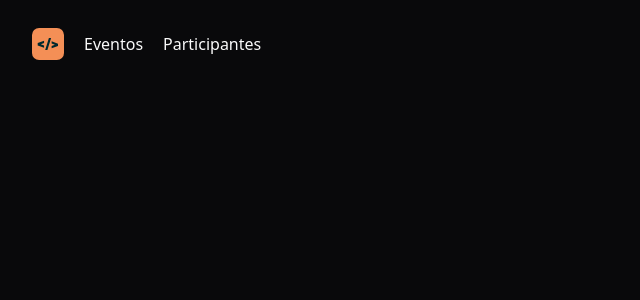
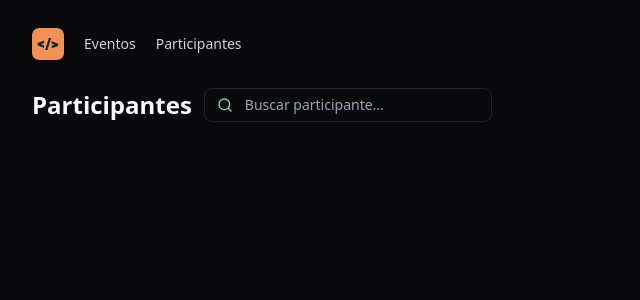
Before and after one commit to Jones-bass/pass-in, a React (Vite) app in the folder pass-in-web/: page / in a window 1280 px wide. Shown: the top 300 px of the page, without its empty margins (0-640 px from the left). Built offline with nearby package versions, Linux system fonts and the light colour scheme.

Commit message:
Estruturando pagina Home

```diff
--- a/pass-in-web/package.json
+++ b/pass-in-web/package.json
@@ -10,6 +10,7 @@
     "preview": "vite preview"
   },
   "dependencies": {
+    "lucide-react": "^0.368.0",
     "react": "^18.2.0",
     "react-dom": "^18.2.0"
   },
--- a/pass-in-web/src/App.tsx
+++ b/pass-in-web/src/App.tsx
@@ -1,10 +1,23 @@
 import { Header } from "./components/header";
+import { Search } from "lucide-react";
 
 export function App() {
 
   return (
+  <>
     <div className="max-w-[1216px] mx-auto py-5 flex flex-col gap-5">
       <Header />
+      <div className="flex flex-col gap-4">
+        <div className="flex items-center gap-3">
+          <h1 className="text-2xl font-bold ">Participantes</h1>
+          <div className="w-72 flex items-center gap-3 px-3 py-1.5 border border-white/10 rounded-lg" >
+            <Search className="size-4 text-emerald-300" />
+            <input className="bg-transparent flex-1 outline-none h-auto border-0 p-0 text-sm" placeholder="Buscar participante..." />
+          </div>
+        </div>
+      </div>
     </div>
+    </>
+
   )
 }
--- a/pass-in-web/src/components/header.tsx
+++ b/pass-in-web/src/components/header.tsx
@@ -1,4 +1,5 @@
 import nwlUnitIcon from '../assets/nlw-unit-icon.svg'
+import { NavLink } from './nav-link'
 
 export function Header() {
   return(
@@ -6,8 +7,8 @@ export function Header() {
       <div className='flex items-center gap-5 py-2'>
         <img src={nwlUnitIcon} alt="Icone da nwl unite" />
         <nav className='flex items-center gap-5'>
-          <a href='/eventos'>Eventos</a>
-          <a href='/participantes'>Participantes</a>
+          <NavLink href='/eventos'>Eventos</NavLink>
+          <NavLink href='/participantes'>Participantes</NavLink>
         </nav>
       </div>
     </>
--- /dev/null
+++ b/pass-in-web/src/components/nav-link.tsx
@@ -0,0 +1,19 @@
+import { ComponentProps } from "react";
+
+// Aqui nesse componente estamos criando um 'a' estilizando, mas contendo todas
+// as propriedades raiz do componente, usando o ' extends ComponentProps<'a'> '
+interface NavLinkProps extends ComponentProps<'a'> {
+  children: string;
+  href: string;
+}
+
+export function NavLink(props: NavLinkProps) {
+  return(
+    <>
+      {/* E aqui adicionamos o {...props}, para de fato ter acesso as propiedades raiz */}
+      <a {...props} href={props.href} className='font-medium text-sm text-zinc-300'>
+        {props.children}
+      </a>
+    </>
+  )
+}
```
Also changed, not shown: 1 other file (tests, documents, lock files or other folders).
